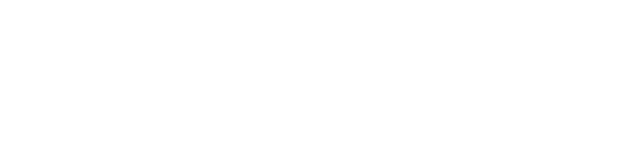
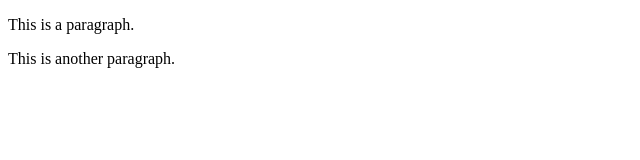
Before and after one commit to nilayk777/hello-world, a plain HTML site: page index.html in a window 1280 px wide. Shown: the whole page, without its empty margins (0-640 px from the left). Drawn offline with Linux system fonts and the light colour scheme.

Commit message:
update body in index.html

```diff
--- a/index.html
+++ b/index.html
@@ -5,5 +5,8 @@
     <meta name="viewport" content="width=device-width, initial-scale=1.0" />
     <title>Hello World!</title>
   </head>
-  <body></body>
+  <body>
+    <p>This is a paragraph.</p>
+    <p>This is another paragraph.</p>
+  </body>
 </html>
```
